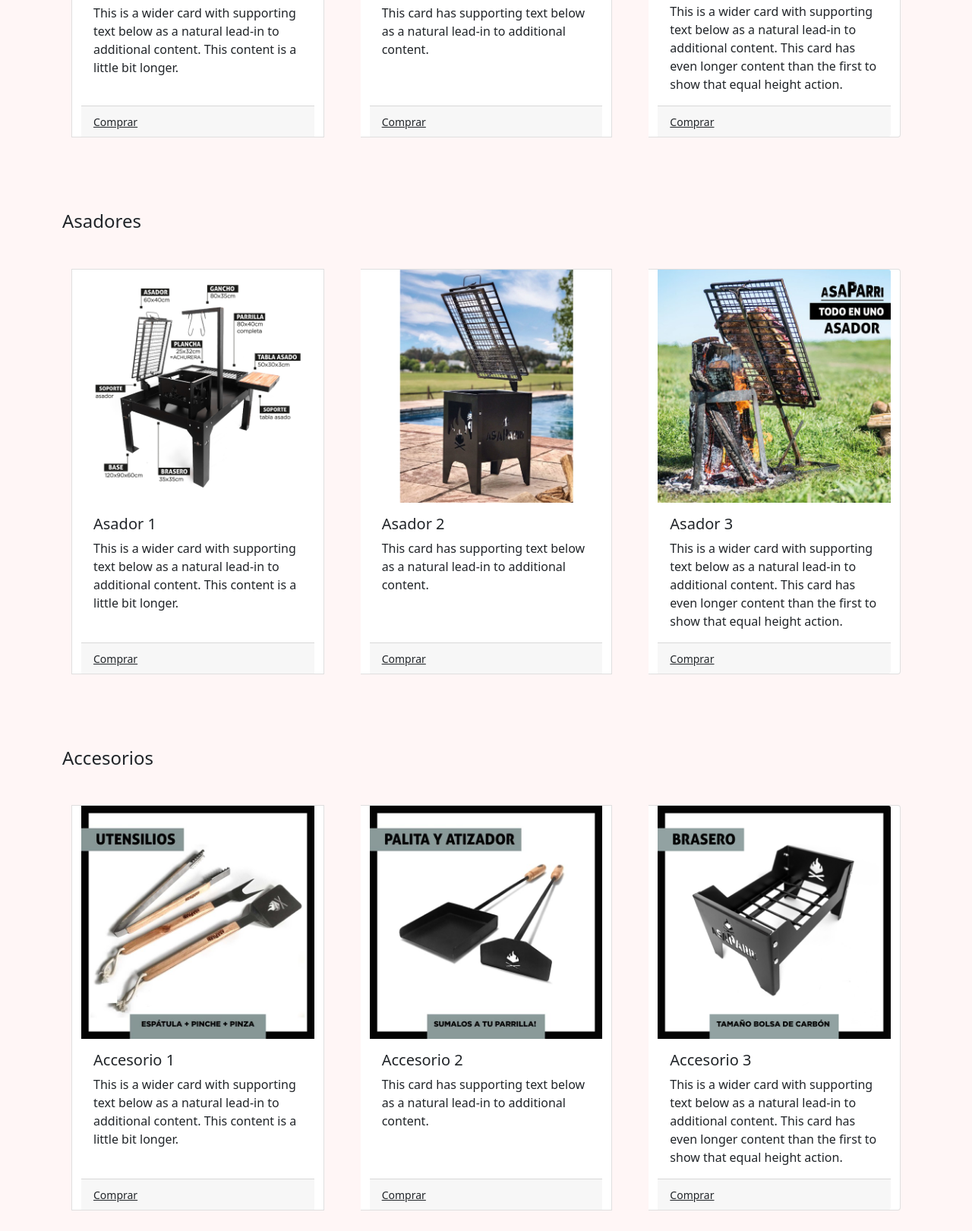
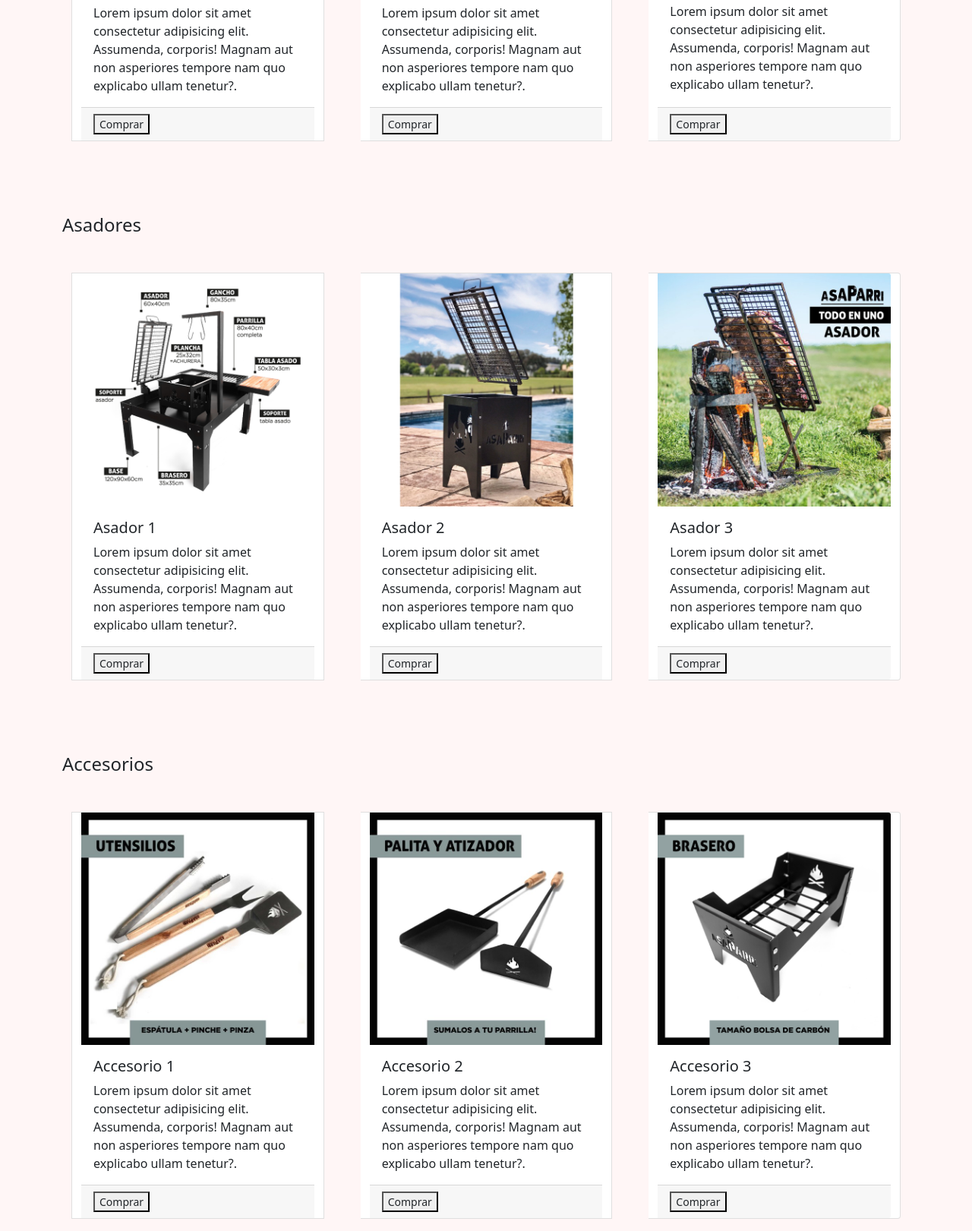
Before and after one commit to CrruzD/GrillBar, a website: page pages/p1-productos.html in a window 1280 px wide. Shown: the part 639-2260 px from the top of the page at 76% size. Drawn offline with nearby package versions, Linux system fonts and the light colour scheme.

Commit message:
Detalles de identacion

```diff
--- a/pages/p1-productos.html
+++ b/pages/p1-productos.html
@@ -72,24 +72,22 @@
 
 <!-- ======================= End Navbar ======================= -->
 
-<!-- ======================= Tarjetas Productos =======================-->
+
+<!-- ======================== Tarjetas Productos ========================-->
+<!-- ======================= Seccion Parrilas ======================= -->
 
     <div class="container ">
-
-<!-- ======================= Seccion Parrilas ======================= -->
-
         <div class="row card-group my-5">
             <h4 class="card-title my-5 ">Parrillas</h4>
                 <div class="col-md-4 card mx-4">
                     <img src="../img/parrilla-1.jpg" class="card-img-top" alt="...">
                         <div class="card-body">
                             <h5 class="card-title">Parrilla 1</h5>
-                                <p class="card-text">This is a wider card with supporting text below as a natural lead-in to
-                            additional content. This content is a little bit longer.</p>
+                                <p class="card-text">Lorem ipsum dolor sit amet consectetur adipisicing elit. Assumenda, corporis! Magnam aut non asperiores tempore nam quo explicabo ullam tenetur?.</p>
                                     </div>
                                 <div class="card-footer">
                             <small class="text-muted">
-                        <a href="https://www.mercadopago.com.ar/paid?code=V1C70X&utm_source=google&utm_medium=cpc&utm_campaign=MLA_MP_G_AO_ALL_BRD_SEARCH_MP_EXACT&matt_tool=28766038&matt_word=MLA_MP_BRD_EXACT&gclid=Cj0KCQiA8ICOBhDmARIsAEGI6o2XUgM1DHT0i3emRVCyoWZPUTN3Kq4kFAoNh6OSqzadaY3hJ-xe3R4aAtnnEALw_wcB" class="text-dark"> Comprar </a>
+                        <button href="https://www.mercadopago.com.ar/paid?code=V1C70X&utm_source=google&utm_medium=cpc&utm_campaign=MLA_MP_G_AO_ALL_BRD_SEARCH_MP_EXACT&matt_tool=28766038&matt_word=MLA_MP_BRD_EXACT&gclid=Cj0KCQiA8ICOBhDmARIsAEGI6o2XUgM1DHT0i3emRVCyoWZPUTN3Kq4kFAoNh6OSqzadaY3hJ-xe3R4aAtnnEALw_wcB" class="text-dark"> Comprar </button>
                     </small>
                 </div>
             </div>
@@ -97,12 +95,12 @@
                     <img src="../img/parrilla-2.jpg" class="card-img-top" alt="...">
                             <div class="card-body">
                                 <h5 class="card-title">Parrilla 2</h5>
-                                    <p class="card-text">This card has supporting text below as a natural lead-in to additional content.
+                                    <p class="card-text">Lorem ipsum dolor sit amet consectetur adipisicing elit. Assumenda, corporis! Magnam aut non asperiores tempore nam quo explicabo ullam tenetur?.
                                 </p>
                             </div>
                         <div class="card-footer">
                     <small class="text-muted">
-                <a href="https://www.mercadopago.com.ar/paid?code=V1C70X&utm_source=google&utm_medium=cpc&utm_campaign=MLA_MP_G_AO_ALL_BRD_SEARCH_MP_EXACT&matt_tool=28766038&matt_word=MLA_MP_BRD_EXACT&gclid=Cj0KCQiA8ICOBhDmARIsAEGI6o2XUgM1DHT0i3emRVCyoWZPUTN3Kq4kFAoNh6OSqzadaY3hJ-xe3R4aAtnnEALw_wcB" class="text-dark"> Comprar </a>
+                <button href="https://www.mercadopago.com.ar/paid?code=V1C70X&utm_source=google&utm_medium=cpc&utm_campaign=MLA_MP_G_AO_ALL_BRD_SEARCH_MP_EXACT&matt_tool=28766038&matt_word=MLA_MP_BRD_EXACT&gclid=Cj0KCQiA8ICOBhDmARIsAEGI6o2XUgM1DHT0i3emRVCyoWZPUTN3Kq4kFAoNh6OSqzadaY3hJ-xe3R4aAtnnEALw_wcB" class="text-dark"> Comprar </button>
             </small>
                 </div>
                     </div>
@@ -110,11 +108,11 @@
                             <img src="../img/parrilla-3.jpg" class="card-img-top" alt="...">
                                 <div class="card-body">
                                     <h5 class="card-title">Parrilla 3</h5>
-                                        <p class="card-text">This is a wider card with supporting text below as a natural lead-in to additional content. This card has even longer content than the first to show that equal height action.</p>
+                                        <p class="card-text">Lorem ipsum dolor sit amet consectetur adipisicing elit. Assumenda, corporis! Magnam aut non asperiores tempore nam quo explicabo ullam tenetur?.</p>
                                     </div>
                                 <div class="card-footer">
                             <small class="text-muted">
-                        <a href="https://www.mercadopago.com.ar/paid?code=V1C70X&utm_source=google&utm_medium=cpc&utm_campaign=MLA_MP_G_AO_ALL_BRD_SEARCH_MP_EXACT&matt_tool=28766038&matt_word=MLA_MP_BRD_EXACT&gclid=Cj0KCQiA8ICOBhDmARIsAEGI6o2XUgM1DHT0i3emRVCyoWZPUTN3Kq4kFAoNh6OSqzadaY3hJ-xe3R4aAtnnEALw_wcB" class="text-dark"> Comprar </a>
+                        <button href="https://www.mercadopago.com.ar/paid?code=V1C70X&utm_source=google&utm_medium=cpc&utm_campaign=MLA_MP_G_AO_ALL_BRD_SEARCH_MP_EXACT&matt_tool=28766038&matt_word=MLA_MP_BRD_EXACT&gclid=Cj0KCQiA8ICOBhDmARIsAEGI6o2XUgM1DHT0i3emRVCyoWZPUTN3Kq4kFAoNh6OSqzadaY3hJ-xe3R4aAtnnEALw_wcB" class="text-dark"> Comprar </button>
                     </small>
                 </div>
             </div>
@@ -130,11 +128,11 @@
                 <img src="../img/asador-1.jpg" class="card-img-top" alt="...">
                     <div class="card-body">
                         <h5 class="card-title">Asador 1</h5>
-                            <p class="card-text">This is a wider card with supporting text below as a natural lead-in to additional content. This content is a little bit longer.</p>
+                            <p class="card-text">Lorem ipsum dolor sit amet consectetur adipisicing elit. Assumenda, corporis! Magnam aut non asperiores tempore nam quo explicabo ullam tenetur?.</p>
                         </div>
                     <div class="card-footer">
                 <small class="text-muted">
-                    <a href="https://www.mercadopago.com.ar/paid?code=V1C70X&utm_source=google&utm_medium=cpc&utm_campaign=MLA_MP_G_AO_ALL_BRD_SEARCH_MP_EXACT&matt_tool=28766038&matt_word=MLA_MP_BRD_EXACT&gclid=Cj0KCQiA8ICOBhDmARIsAEGI6o2XUgM1DHT0i3emRVCyoWZPUTN3Kq4kFAoNh6OSqzadaY3hJ-xe3R4aAtnnEALw_wcB" class="text-dark"> Comprar </a>
+                    <button href="https://www.mercadopago.com.ar/paid?code=V1C70X&utm_source=google&utm_medium=cpc&utm_campaign=MLA_MP_G_AO_ALL_BRD_SEARCH_MP_EXACT&matt_tool=28766038&matt_word=MLA_MP_BRD_EXACT&gclid=Cj0KCQiA8ICOBhDmARIsAEGI6o2XUgM1DHT0i3emRVCyoWZPUTN3Kq4kFAoNh6OSqzadaY3hJ-xe3R4aAtnnEALw_wcB" class="text-dark"> Comprar </button>
                 </small>
             </div>
         </div>
@@ -142,12 +140,11 @@
             <img src="../img/asador-2.jpg" class="card-img-top" alt="...">
                 <div class="card-body">
                     <h5 class="card-title">Asador 2</h5>
-                        <p class="card-text">This card has supporting text below as a natural lead-in to additional content.</p>
+                        <p class="card-text">Lorem ipsum dolor sit amet consectetur adipisicing elit. Assumenda, corporis! Magnam aut non asperiores tempore nam quo explicabo ullam tenetur?.</p>
                     </div>
                 <div class="card-footer">
             <small class="text-muted">
-        <a href="https://www.mercadopago.com.ar/paid?code=V1C70X&utm_source=google&utm_medium=cpc&utm_campaign=MLA_MP_G_AO_ALL_BRD_SEARCH_MP_EXACT&matt_tool=28766038&matt_word=MLA_MP_BRD_EXACT&gclid=Cj0KCQiA8ICOBhDmARIsAEGI6o2XUgM1DHT0i3emRVCyoWZPUTN3Kq4kFAoNh6OSqzadaY3hJ-xe3R4aAtnnEALw_wcB"
-            class="text-dark"> Comprar </a>
+        <button href="https://www.mercadopago.com.ar/paid?code=V1C70X&utm_source=google&utm_medium=cpc&utm_campaign=MLA_MP_G_AO_ALL_BRD_SEARCH_MP_EXACT&matt_tool=28766038&matt_word=MLA_MP_BRD_EXACT&gclid=Cj0KCQiA8ICOBhDmARIsAEGI6o2XUgM1DHT0i3emRVCyoWZPUTN3Kq4kFAoNh6OSqzadaY3hJ-xe3R4aAtnnEALw_wcB" class="text-dark"> Comprar </button>
                 </small>
                     </div>
                         </div>
@@ -155,11 +152,11 @@
                 <img src="../img/asador-3.jpg" class="card-img-top" alt="...">
             <div class="card-body">
         <h5 class="card-title">Asador 3</h5>
-            <p class="card-text">This is a wider card with supporting text below as a natural lead-in to additional content. This card has even longer content than the first to show that equal height action.</p>
+            <p class="card-text">Lorem ipsum dolor sit amet consectetur adipisicing elit. Assumenda, corporis! Magnam aut non asperiores tempore nam quo explicabo ullam tenetur?.</p>
                 </div>
                     <div class="card-footer">
                         <small class="text-muted">
-                    <a href="https://www.mercadopago.com.ar/paid?code=V1C70X&utm_source=google&utm_medium=cpc&utm_campaign=MLA_MP_G_AO_ALL_BRD_SEARCH_MP_EXACT&matt_tool=28766038&matt_word=MLA_MP_BRD_EXACT&gclid=Cj0KCQiA8ICOBhDmARIsAEGI6o2XUgM1DHT0i3emRVCyoWZPUTN3Kq4kFAoNh6OSqzadaY3hJ-xe3R4aAtnnEALw_wcB" class="text-dark"> Comprar </a>
+                    <button href="https://www.mercadopago.com.ar/paid?code=V1C70X&utm_source=google&utm_medium=cpc&utm_campaign=MLA_MP_G_AO_ALL_BRD_SEARCH_MP_EXACT&matt_tool=28766038&matt_word=MLA_MP_BRD_EXACT&gclid=Cj0KCQiA8ICOBhDmARIsAEGI6o2XUgM1DHT0i3emRVCyoWZPUTN3Kq4kFAoNh6OSqzadaY3hJ-xe3R4aAtnnEALw_wcB" class="text-dark"> Comprar </button>
                 </small>
             </div>
         </div>
@@ -175,11 +172,11 @@
                 <img src="../img/utensilos-1.jpg" class="card-img-top" alt="...">
                     <div class="card-body">
                         <h5 class="card-title">Accesorio 1</h5>
-                            <p class="card-text">This is a wider card with supporting text below as a natural lead-in to additional content. This content is a little bit longer.</p>
+                            <p class="card-text">Lorem ipsum dolor sit amet consectetur adipisicing elit. Assumenda, corporis! Magnam aut non asperiores tempore nam quo explicabo ullam tenetur?.</p>
                                 </div>
                             <div class="card-footer">
                         <small class="text-muted">
-                    <a href="https://www.mercadopago.com.ar/paid?code=V1C70X&utm_source=google&utm_medium=cpc&utm_campaign=MLA_MP_G_AO_ALL_BRD_SEARCH_MP_EXACT&matt_tool=28766038&matt_word=MLA_MP_BRD_EXACT&gclid=Cj0KCQiA8ICOBhDmARIsAEGI6o2XUgM1DHT0i3emRVCyoWZPUTN3Kq4kFAoNh6OSqzadaY3hJ-xe3R4aAtnnEALw_wcB" class="text-dark"> Comprar </a>
+                    <button href="https://www.mercadopago.com.ar/paid?code=V1C70X&utm_source=google&utm_medium=cpc&utm_campaign=MLA_MP_G_AO_ALL_BRD_SEARCH_MP_EXACT&matt_tool=28766038&matt_word=MLA_MP_BRD_EXACT&gclid=Cj0KCQiA8ICOBhDmARIsAEGI6o2XUgM1DHT0i3emRVCyoWZPUTN3Kq4kFAoNh6OSqzadaY3hJ-xe3R4aAtnnEALw_wcB" class="text-dark"> Comprar </button>
                 </small>
             </div>
         </div>
@@ -187,11 +184,11 @@
             <img src="../img/utensilos-2.jpg" class="card-img-top" alt="...">
                 <div class="card-body">
                     <h5 class="card-title">Accesorio 2</h5>
-                        <p class="card-text">This card has supporting text below as a natural lead-in to additional content.</p>
+                        <p class="card-text">Lorem ipsum dolor sit amet consectetur adipisicing elit. Assumenda, corporis! Magnam aut non asperiores tempore nam quo explicabo ullam tenetur?.</p>
                             </div>
                         <div class="card-footer">
                     <small class="text-muted">
-                <a href="https://www.mercadopago.com.ar/paid?code=V1C70X&utm_source=google&utm_medium=cpc&utm_campaign=MLA_MP_G_AO_ALL_BRD_SEARCH_MP_EXACT&matt_tool=28766038&matt_word=MLA_MP_BRD_EXACT&gclid=Cj0KCQiA8ICOBhDmARIsAEGI6o2XUgM1DHT0i3emRVCyoWZPUTN3Kq4kFAoNh6OSqzadaY3hJ-xe3R4aAtnnEALw_wcB" class="text-dark"> Comprar </a>
+                <button href="https://www.mercadopago.com.ar/paid?code=V1C70X&utm_source=google&utm_medium=cpc&utm_campaign=MLA_MP_G_AO_ALL_BRD_SEARCH_MP_EXACT&matt_tool=28766038&matt_word=MLA_MP_BRD_EXACT&gclid=Cj0KCQiA8ICOBhDmARIsAEGI6o2XUgM1DHT0i3emRVCyoWZPUTN3Kq4kFAoNh6OSqzadaY3hJ-xe3R4aAtnnEALw_wcB" class="text-dark"> Comprar </button>
             </small>
         </div>
             </div>
@@ -199,11 +196,11 @@
                     <img src="../img/utensilos-3.jpg" class="card-img-top" alt="...">
                         <div class="card-body">
                             <h5 class="card-title">Accesorio 3</h5>
-                                    <p class="card-text">This is a wider card with supporting text below as a natural lead-in to additional content. This card has even longer content than the first to show that equal height action.</p>
+                                    <p class="card-text">Lorem ipsum dolor sit amet consectetur adipisicing elit. Assumenda, corporis! Magnam aut non asperiores tempore nam quo explicabo ullam tenetur?.</p>
                                 </div>
                             <div class="card-footer">
                         <small class="text-muted">
-                    <a href="https://www.mercadopago.com.ar/paid?code=V1C70X&utm_source=google&utm_medium=cpc&utm_campaign=MLA_MP_G_AO_ALL_BRD_SEARCH_MP_EXACT&matt_tool=28766038&matt_word=MLA_MP_BRD_EXACT&gclid=Cj0KCQiA8ICOBhDmARIsAEGI6o2XUgM1DHT0i3emRVCyoWZPUTN3Kq4kFAoNh6OSqzadaY3hJ-xe3R4aAtnnEALw_wcB" class="text-dark"> Comprar </a>
+                    <button href="https://www.mercadopago.com.ar/paid?code=V1C70X&utm_source=google&utm_medium=cpc&utm_campaign=MLA_MP_G_AO_ALL_BRD_SEARCH_MP_EXACT&matt_tool=28766038&matt_word=MLA_MP_BRD_EXACT&gclid=Cj0KCQiA8ICOBhDmARIsAEGI6o2XUgM1DHT0i3emRVCyoWZPUTN3Kq4kFAoNh6OSqzadaY3hJ-xe3R4aAtnnEALw_wcB" class="text-dark"> Comprar </button>
                 </small>
             </div>
         </div>
@@ -219,13 +216,11 @@
                 <img src="../img/delantal-1.jpg" class="card-img-top" alt="...">
                     <div class="card-body">
                         <h5 class="card-title">Delantal 1</h5>
-                            <p class="card-text">This is a wider card with supporting text below as a natural lead-in to additional
-                                content. This content is a little bit longer.</p>
+                            <p class="card-text">Lorem ipsum dolor sit amet consectetur adipisicing elit. Assumenda, corporis! Magnam aut non asperiores tempore nam quo explicabo ullam tenetur?.</p>
                 </div>
                     <div class="card-footer">
                         <small class="text-muted">
-                            <a href="https://www.mercadopago.com.ar/paid?code=V1C70X&utm_source=google&utm_medium=cpc&utm_campaign=MLA_MP_G_AO_ALL_BRD_SEARCH_MP_EXACT&matt_tool=28766038&matt_word=MLA_MP_BRD_EXACT&gclid=Cj0KCQiA8ICOBhDmARIsAEGI6o2XUgM1DHT0i3emRVCyoWZPUTN3Kq4kFAoNh6OSqzadaY3hJ-xe3R4aAtnnEALw_wcB"
-                            class="text-dark"> Comprar </a>
+                            <button href="https://www.mercadopago.com.ar/paid?code=V1C70X&utm_source=google&utm_medium=cpc&utm_campaign=MLA_MP_G_AO_ALL_BRD_SEARCH_MP_EXACT&matt_tool=28766038&matt_word=MLA_MP_BRD_EXACT&gclid=Cj0KCQiA8ICOBhDmARIsAEGI6o2XUgM1DHT0i3emRVCyoWZPUTN3Kq4kFAoNh6OSqzadaY3hJ-xe3R4aAtnnEALw_wcB" class="text-dark"> Comprar </button>
                         </small>
                     </div>
                 </div>
@@ -233,11 +228,11 @@
                 <img src="../img/delantal-2.jpg" class="card-img-top" alt="...">
                     <div class="card-body">
                         <h5 class="card-title">Delantal 2</h5>
-                    <p class="card-text">This card has supporting text below as a natural lead-in to additional content.</p>
+                    <p class="card-text">Lorem ipsum dolor sit amet consectetur adipisicing elit. Assumenda, corporis! Magnam aut non asperiores tempore nam quo explicabo ullam tenetur?.</p>
                 </div>
             <div class="card-footer">
                 <small class="text-muted">
-                    <a href="https://www.mercadopago.com.ar/paid?code=V1C70X&utm_source=google&utm_medium=cpc&utm_campaign=MLA_MP_G_AO_ALL_BRD_SEARCH_MP_EXACT&matt_tool=28766038&matt_word=MLA_MP_BRD_EXACT&gclid=Cj0KCQiA8ICOBhDmARIsAEGI6o2XUgM1DHT0i3emRVCyoWZPUTN3Kq4kFAoNh6OSqzadaY3hJ-xe3R4aAtnnEALw_wcB" class="text-dark"> Comprar </a>
+                    <button href="https://www.mercadopago.com.ar/paid?code=V1C70X&utm_source=google&utm_medium=cpc&utm_campaign=MLA_MP_G_AO_ALL_BRD_SEARCH_MP_EXACT&matt_tool=28766038&matt_word=MLA_MP_BRD_EXACT&gclid=Cj0KCQiA8ICOBhDmARIsAEGI6o2XUgM1DHT0i3emRVCyoWZPUTN3Kq4kFAoNh6OSqzadaY3hJ-xe3R4aAtnnEALw_wcB" class="text-dark"> Comprar </button>
                         </small>
                     </div>
                 </div>
@@ -245,17 +240,17 @@
                 <img src="../img/delantal-3.jpg" class="card-img-top" alt="...">
                     <div class="card-body">
                         <h5 class="card-title">Delantal 3</h5>
-                            <p class="card-text">This is a wider card with supporting text below as a natural lead-in to additional content. This card has even longer content than the first to show that equal height action.</p>
+                            <p class="card-text">Lorem ipsum dolor sit amet consectetur adipisicing elit. Assumenda, corporis! Magnam aut non asperiores tempore nam quo explicabo ullam tenetur?.</p>
                                 </div>
                             <div class="card-footer">
                         <small class="text-decoration-none">
-                    <a href="https://www.mercadopago.com.ar/paid?code=V1C70X&utm_source=google&utm_medium=cpc&utm_campaign=MLA_MP_G_AO_ALL_BRD_SEARCH_MP_EXACT&matt_tool=28766038&matt_word=MLA_MP_BRD_EXACT&gclid=Cj0KCQiA8ICOBhDmARIsAEGI6o2XUgM1DHT0i3emRVCyoWZPUTN3Kq4kFAoNh6OSqzadaY3hJ-xe3R4aAtnnEALw_wcB" class="text-dark"> Comprar </a>
+                    <button href="https://www.mercadopago.com.ar/paid?code=V1C70X&utm_source=google&utm_medium=cpc&utm_campaign=MLA_MP_G_AO_ALL_BRD_SEARCH_MP_EXACT&matt_tool=28766038&matt_word=MLA_MP_BRD_EXACT&gclid=Cj0KCQiA8ICOBhDmARIsAEGI6o2XUgM1DHT0i3emRVCyoWZPUTN3Kq4kFAoNh6OSqzadaY3hJ-xe3R4aAtnnEALw_wcB" class="text-dark"> Comprar </button>
                 </small>
             </div>
         </div>
     </div>
 
-<!-- ======================= End Seccion Combos ======================= -->
+<!-- ======================= End Seccion Delantales ======================= -->
 
 <!-- ======================= End Tarjetas Productos ======================= -->
 
--- a/style/style.css
+++ b/style/style.css
@@ -28,7 +28,7 @@ body {
   margin-bottom: 80px;
 }
 
-.formulario__contacto {
+.formulario-contacto {
   width: 100%;
   height: 9rem;
 }
```
